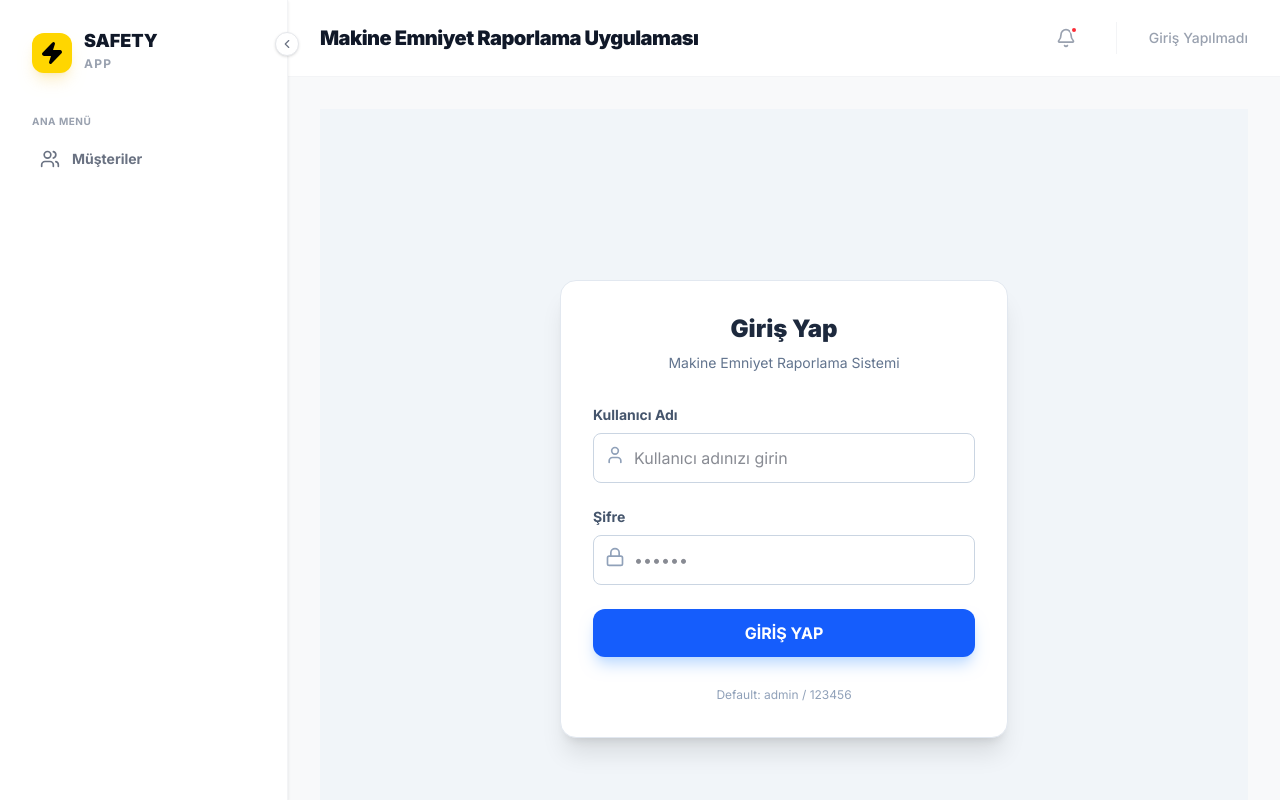
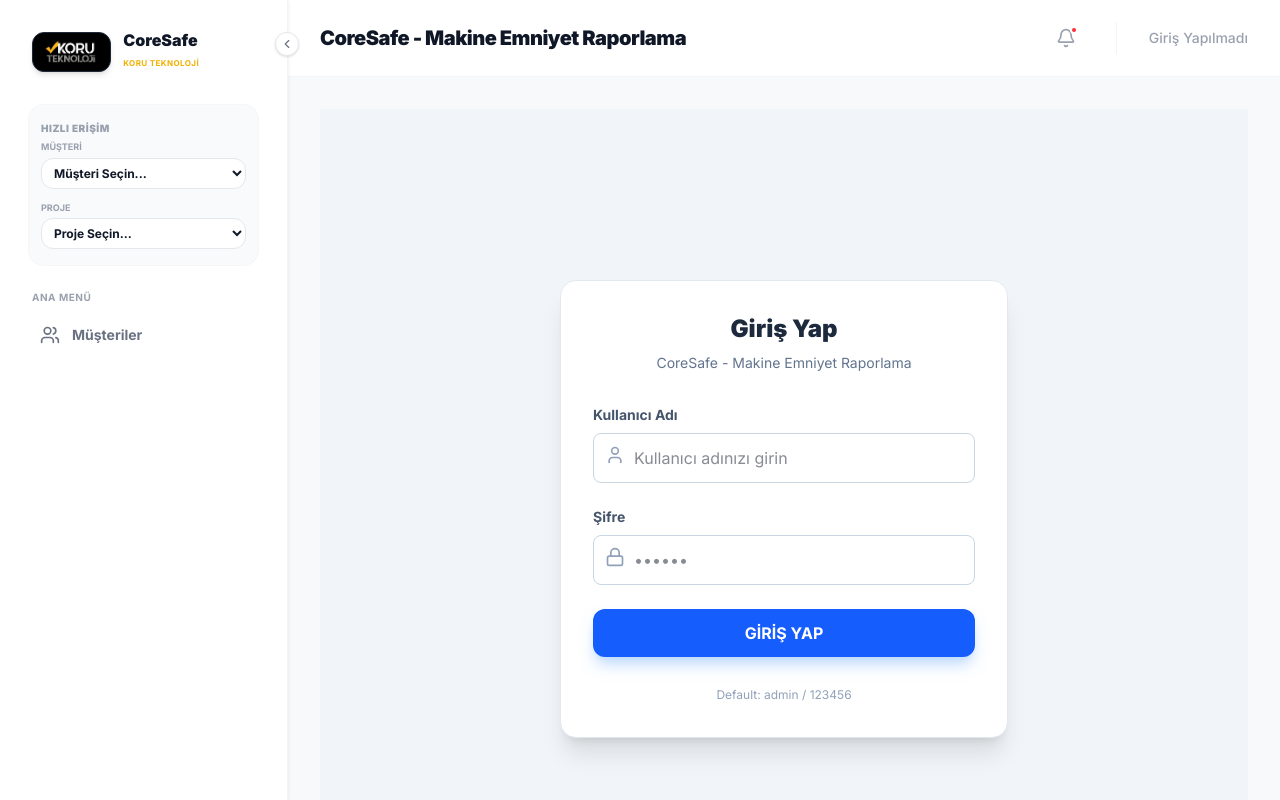
Before and after one commit to Vedat1834/safety-app, a Next.js app: page /login in a window 1280 px wide. Built offline with nearby package versions, Linux system fonts and the light colour scheme.

Commit message:
style: rename app to CoreSafe, integrate Koru Teknoloji logo, and add customer/project quick access to Sidebar

```diff
--- a/app/components/Header.tsx
+++ b/app/components/Header.tsx
@@ -10,7 +10,7 @@ export default function Header() {
         <header className="bg-white border-b border-gray-100 px-8 py-5 flex items-center justify-between sticky top-0 z-40 bg-opacity-90 backdrop-blur-md">
             <div className="flex items-center gap-4">
                 {/* Breadcrumbs or Title could go here */}
-                <h1 className="text-xl font-black text-gray-900 tracking-tight">Makine Emniyet Raporlama Uygulaması</h1>
+                <h1 className="text-xl font-black text-gray-900 tracking-tight">CoreSafe - Makine Emniyet Raporlama</h1>
             </div>
 
             <div className="flex items-center gap-6">
--- a/app/components/Sidebar.tsx
+++ b/app/components/Sidebar.tsx
@@ -1,7 +1,7 @@
 "use client";
 
 import Link from 'next/link';
-import { usePathname } from 'next/navigation';
+import { usePathname, useRouter } from 'next/navigation';
 import { useState, useEffect } from 'react';
 import {
     Shield,
@@ -9,7 +9,6 @@ import {
     FileText,
     LayoutDashboard,
     Users,
-    Zap,
     ChevronLeft,
     ChevronRight
 } from 'lucide-react';
@@ -18,7 +17,8 @@ import clsx from 'clsx';
 
 export default function Sidebar() {
     const pathname = usePathname();
-    const { activeProject } = useAudit();
+    const router = useRouter();
+    const { activeProject, activeCustomer, customers, projects, setActiveCustomer, setActiveProject } = useAudit();
     const [isCollapsed, setIsCollapsed] = useState(false);
 
     useEffect(() => {
@@ -51,17 +51,90 @@ export default function Sidebar() {
 
             <div className={clsx("py-8 flex-1 overflow-y-auto", isCollapsed ? "px-3" : "px-6")}>
                 {/* Logo Section */}
-                <div className={clsx("flex items-center mb-10 px-2", isCollapsed ? "justify-center" : "gap-3")}>
-                    <div className="w-10 h-10 bg-[#FFD600] rounded-xl flex items-center justify-center text-black shadow-lg shadow-yellow-500/20 flex-shrink-0">
-                        <Zap className="size-6 fill-black" />
-                    </div>
-                    {!isCollapsed && (
-                        <div>
-                            <span className="block text-lg font-black text-gray-900 leading-none">SAFETY</span>
-                            <span className="text-xs font-bold text-gray-400 tracking-widest">APP</span>
+                <div className={clsx("flex items-center mb-8 px-2", isCollapsed ? "justify-center" : "gap-3")}>
+                    {isCollapsed ? (
+                        <div className="w-10 h-10 bg-black rounded-xl flex items-center justify-center overflow-hidden shadow-md flex-shrink-0 border border-gray-800">
+                            <img src="/icon-192x192.png" alt="CoreSafe" className="w-8 h-8 object-contain" />
                         </div>
+                    ) : (
+                        <>
+                            <div className="h-10 px-3 bg-black rounded-xl flex items-center justify-center overflow-hidden shadow-md flex-shrink-0 border border-gray-800">
+                                <img src="/logo_koru.jpg" alt="CoreSafe" className="h-6 object-contain" />
+                            </div>
+                            <div>
+                                <span className="block text-base font-black text-gray-900 leading-none">CoreSafe</span>
+                                <span className="text-[8px] font-bold text-yellow-500 tracking-wider uppercase">Koru Teknoloji</span>
+                            </div>
+                        </>
                     )}
                 </div>
+
+                {/* Quick Access Section */}
+                {!isCollapsed && (
+                    <div className="mb-6 px-3 py-4 bg-gray-50 rounded-2xl border border-gray-100/50 space-y-3 mx-1">
+                        <span className="block text-[10px] font-black text-gray-400 uppercase tracking-wider mb-1">Hızlı Erişim</span>
+
+                        {/* Customer Select */}
+                        <div className="space-y-1">
+                            <label className="block text-[9px] font-bold text-gray-400 uppercase">Müşteri</label>
+                            <select
+                                value={activeCustomer?.id || ""}
+                                onChange={(e) => {
+                                    const val = e.target.value;
+                                    if (val === "") {
+                                        setActiveCustomer(null);
+                                        setActiveProject(null);
+                                        router.push("/");
+                                    } else {
+                                        const found = customers.find(c => c.id === val);
+                                        if (found) {
+                                            setActiveCustomer(found);
+                                            setActiveProject(null);
+                                            router.push("/");
+                                        }
+                                    }
+                                }}
+                                className="w-full bg-white border border-gray-200 rounded-xl px-2 py-1.5 text-xs font-bold text-gray-700 focus:border-[#FFD600] focus:ring-1 focus:ring-[#FFD600] outline-none transition-all cursor-pointer"
+                            >
+                                <option value="">Müşteri Seçin...</option>
+                                {customers.map(c => (
+                                    <option key={c.id} value={c.id}>{c.name}</option>
+                                ))}
+                            </select>
+                        </div>
+
+                        {/* Project Select */}
+                        <div className="space-y-1">
+                            <label className="block text-[9px] font-bold text-gray-400 uppercase">Proje</label>
+                            <select
+                                value={activeProject?.id || ""}
+                                disabled={!activeCustomer}
+                                onChange={(e) => {
+                                    const val = e.target.value;
+                                    if (val === "") {
+                                        setActiveProject(null);
+                                    } else {
+                                        const customerProjects = projects.filter(p => p.customer_id === activeCustomer?.id);
+                                        const found = customerProjects.find(p => p.id === val);
+                                        if (found) {
+                                            setActiveProject(found);
+                                            router.push(`/projects/${found.id}`);
+                                        }
+                                    }
+                                }}
+                                className="w-full bg-white border border-gray-200 rounded-xl px-2 py-1.5 text-xs font-bold text-gray-700 focus:border-[#FFD600] focus:ring-1 focus:ring-[#FFD600] outline-none transition-all cursor-pointer disabled:bg-gray-100 disabled:text-gray-400 disabled:cursor-not-allowed"
+                            >
+                                <option value="">Proje Seçin...</option>
+                                {activeCustomer && projects
+                                    .filter(p => p.customer_id === activeCustomer.id)
+                                    .map(p => (
+                                        <option key={p.id} value={p.id}>{p.name} ({p.project_no})</option>
+                                    ))
+                                }
+                            </select>
+                        </div>
+                    </div>
+                )}
 
                 <ul className="space-y-2">
                     {/* Main Navigation */}
--- a/app/layout.tsx
+++ b/app/layout.tsx
@@ -9,12 +9,12 @@ import { AuthProvider } from "./context/AuthContext";
 const inter = Inter({ subsets: ["latin"] });
 
 export const metadata: Metadata = {
-  title: "Makine Emniyet Raporlama",
-  description: "Endüstriyel güvenlik denetimi ve raporlama sistemi",
+  title: "CoreSafe - Makine Emniyet Raporlama",
+  description: "CoreSafe endüstriyel güvenlik denetimi ve raporlama sistemi",
   appleWebApp: {
     capable: true,
     statusBarStyle: "default",
-    title: "Safety App",
+    title: "CoreSafe",
   },
   formatDetection: {
     telephone: false,
--- a/app/login/page.tsx
+++ b/app/login/page.tsx
@@ -25,7 +25,7 @@ export default function LoginPage() {
             <div className="bg-white p-8 rounded-2xl shadow-xl w-full max-w-md border border-slate-200">
                 <div className="text-center mb-8">
                     <h1 className="text-2xl font-black text-slate-800">Giriş Yap</h1>
-                    <p className="text-slate-500 text-sm mt-2">Makine Emniyet Raporlama Sistemi</p>
+                    <p className="text-slate-500 text-sm mt-2">CoreSafe - Makine Emniyet Raporlama</p>
                 </div>
 
                 <form onSubmit={handleSubmit} className="space-y-6">
--- a/app/manifest.ts
+++ b/app/manifest.ts
@@ -2,9 +2,9 @@ import type { MetadataRoute } from "next";
 
 export default function manifest(): MetadataRoute.Manifest {
   return {
-    name: "Makine Emniyet Raporlama",
-    short_name: "SafetyApp",
-    description: "Endüstriyel Güvenlik Denetim ve Raporlama Sistemi",
+    name: "CoreSafe - Makine Emniyet Raporlama",
+    short_name: "CoreSafe",
+    description: "CoreSafe Endüstriyel Güvenlik Denetim ve Raporlama Sistemi",
     start_url: "/",
     display: "standalone",
     background_color: "#F8F9FA",
```
